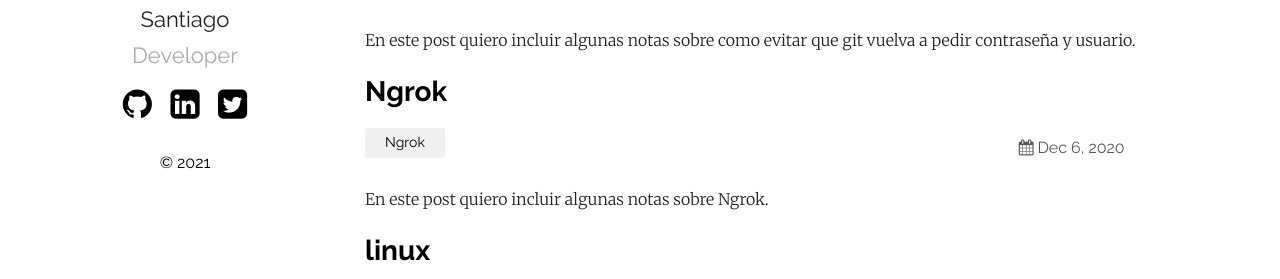
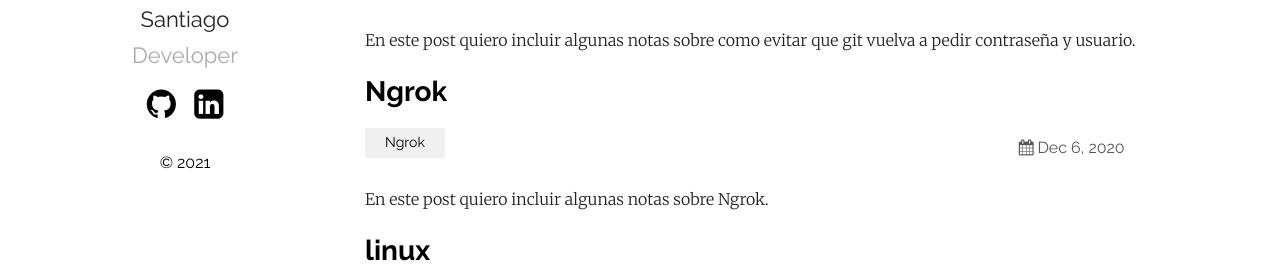
Before and after one commit to santiago500/santiago500.github.io, a Jekyll site: the page built from index.md, in a window 1280 px wide. Shown: the part 370-649 px from the top of the page. Built offline with Jekyll 4.4.1, drawn with Linux system fonts in a browser that asks for light colours.

Commit message:
update default.html

```diff
--- a/_layouts/default.html
+++ b/_layouts/default.html
@@ -17,7 +17,7 @@
 				<a href="https://www.linkedin.com/{{ site.plainwhite.social_links.linkedIn }}"><li><i class="icon-linkedin-squared"></i></li></a>
                 {%- endif -%}
                 {%- if site.plainwhite.social_links.twitter -%}
-                <a href="https://twitter.com/{{ site.plainwhite.social_links.twitter }}"><li><i class="icon-twitter-squared"></i></li></a>
+                <a href="https://twitter.com/{{ site.plainwhite.social_links.twitter }}"><li><i class="fa fa-linkedin-square"></i></li></a>
                 {%- endif -%}
 			</ul>
 			<p>&copy; 2021</p>
```
